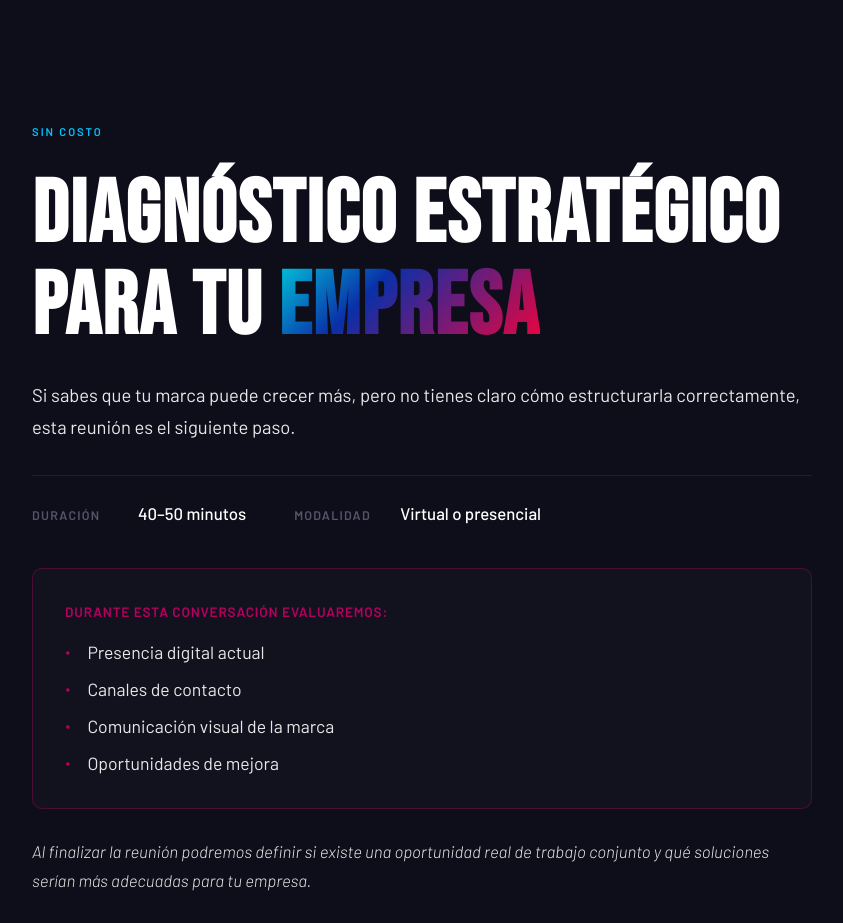
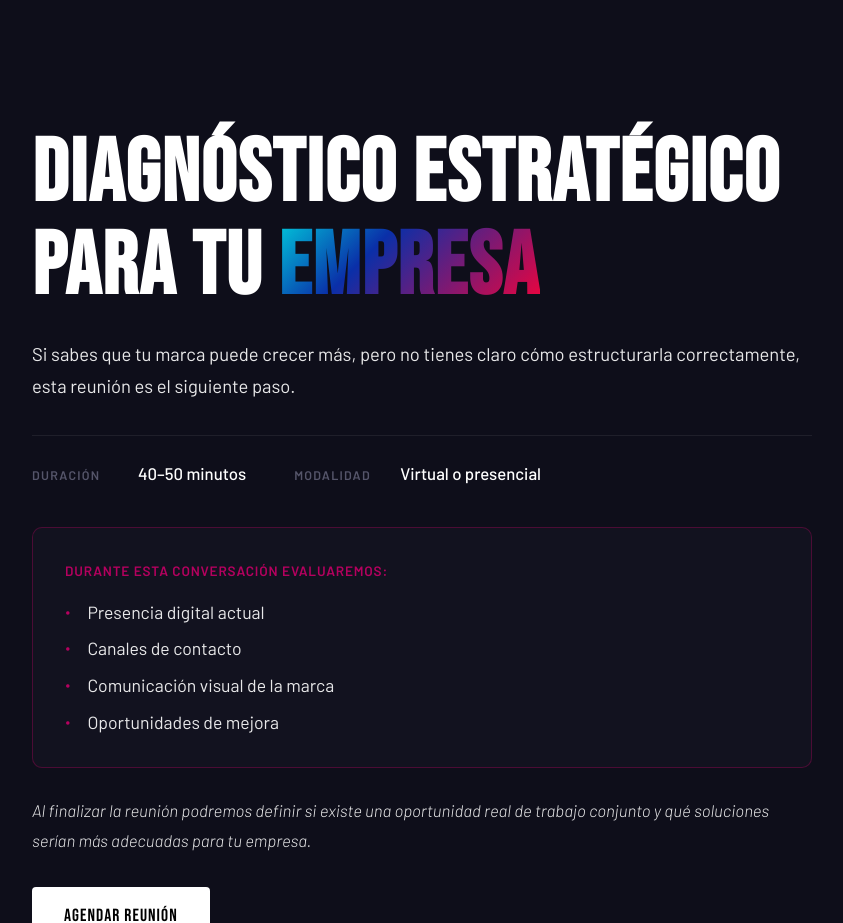
Before and after one commit to pjg09/pagina-web-5.7, an Astro site: page /empresas in a window 1280 px wide. Shown: the part 7780-8703 px from the top of the page, without its empty margins (218-1061 px from the left). Built offline with nearby package versions, Linux system fonts and the light colour scheme; Astro itself is replaced by a stand-in of ours.

Commit message:
fix: eliminacion del label de la seccion 5 de la pagina de empresas

```diff
--- a/src/pages/empresas.astro
+++ b/src/pages/empresas.astro
@@ -536,12 +536,13 @@ import { WHATSAPP_CTA, CALENDLY_EMPRESAS } from "../data/constantes";
     <div class="section-line"></div>
 
     <!-- SECCIÓN 5 — DIAGNÓSTICO ESTRATÉGICO -->
-    <section class="diagnostico" aria-label="Diagnóstico estratégico para tu empresa">
+    <section
+        class="diagnostico"
+        aria-label="Diagnóstico estratégico para tu empresa"
+    >
         <div class="container diagnostico__inner">
-
             <!-- Lado izquierdo: título + textos + logística -->
             <div class="diagnostico__texto reveal">
-                <span class="label">Sin costo</span>
                 <h2 class="display display--lg diagnostico__titulo">
                     DIAGNÓSTICO ESTRATÉGICO<br />
                     PARA TU <span class="gradient-text">EMPRESA</span>
@@ -555,11 +556,15 @@ import { WHATSAPP_CTA, CALENDLY_EMPRESAS } from "../data/constantes";
                 <div class="diagnostico__logistica">
                     <div class="diagnostico__dato">
                         <span class="diagnostico__dato-label">Duración</span>
-                        <span class="diagnostico__dato-valor">40–50 minutos</span>
+                        <span class="diagnostico__dato-valor"
+                            >40–50 minutos</span
+                        >
                     </div>
                     <div class="diagnostico__dato">
                         <span class="diagnostico__dato-label">Modalidad</span>
-                        <span class="diagnostico__dato-valor">Virtual o presencial</span>
+                        <span class="diagnostico__dato-valor"
+                            >Virtual o presencial</span
+                        >
                     </div>
                 </div>
             </div>
@@ -602,7 +607,9 @@ import { WHATSAPP_CTA, CALENDLY_EMPRESAS } from "../data/constantes";
     <section class="cierre-empresas" aria-label="Llamada a la acción final">
         <div class="container cierre-empresas__inner">
             <p class="display display--lg cierre-empresas__mensaje reveal">
-                <span class="gradient-text">Tu marca necesita<br />estructura digital real</span>
+                <span class="gradient-text"
+                    >Tu marca necesita<br />estructura digital real</span
+                >
             </p>
             <div class="reveal reveal-delay-2">
                 <a
@@ -1359,7 +1366,11 @@ import { WHATSAPP_CTA, CALENDLY_EMPRESAS } from "../data/constantes";
         content: "";
         position: absolute;
         inset: 0;
-        background: radial-gradient(ellipse at 50% 100%, var(--empresa-subtle) 0%, transparent 65%);
+        background: radial-gradient(
+            ellipse at 50% 100%,
+            var(--empresa-subtle) 0%,
+            transparent 65%
+        );
         pointer-events: none;
     }
 
```
